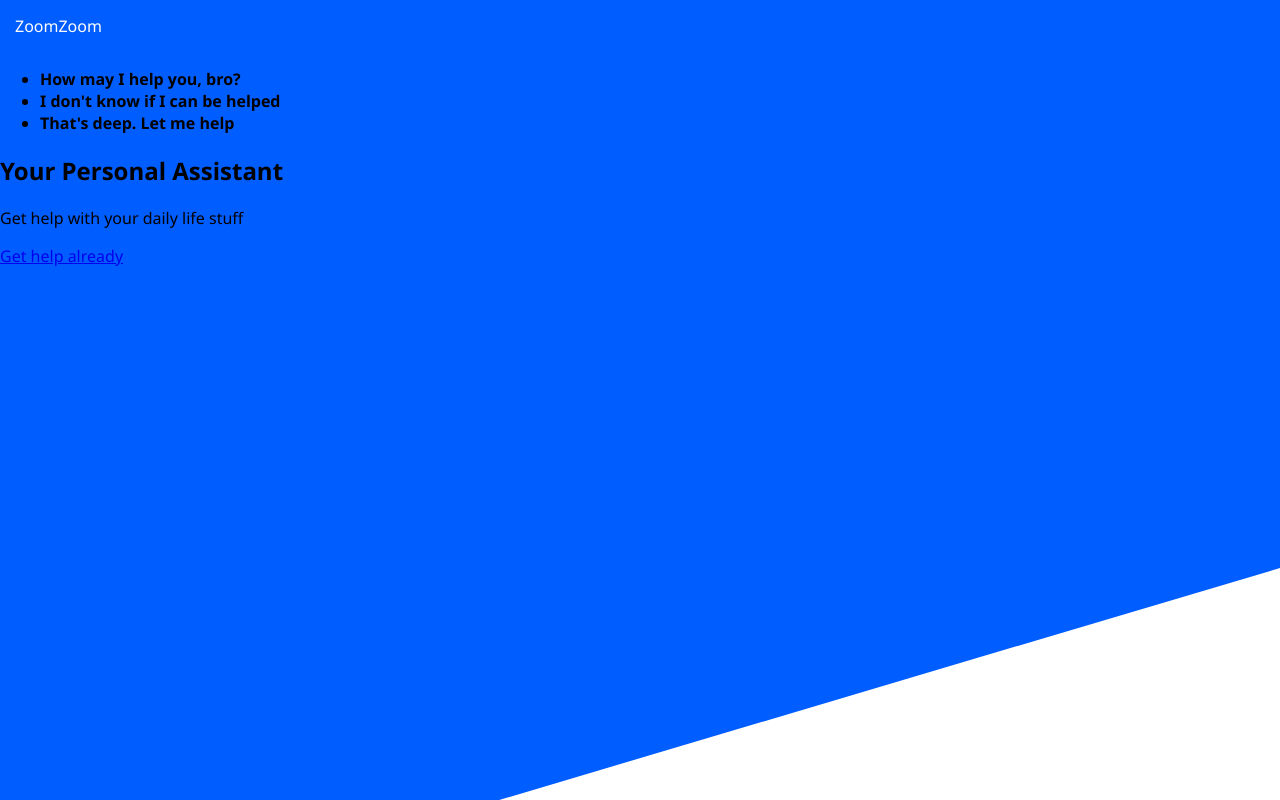
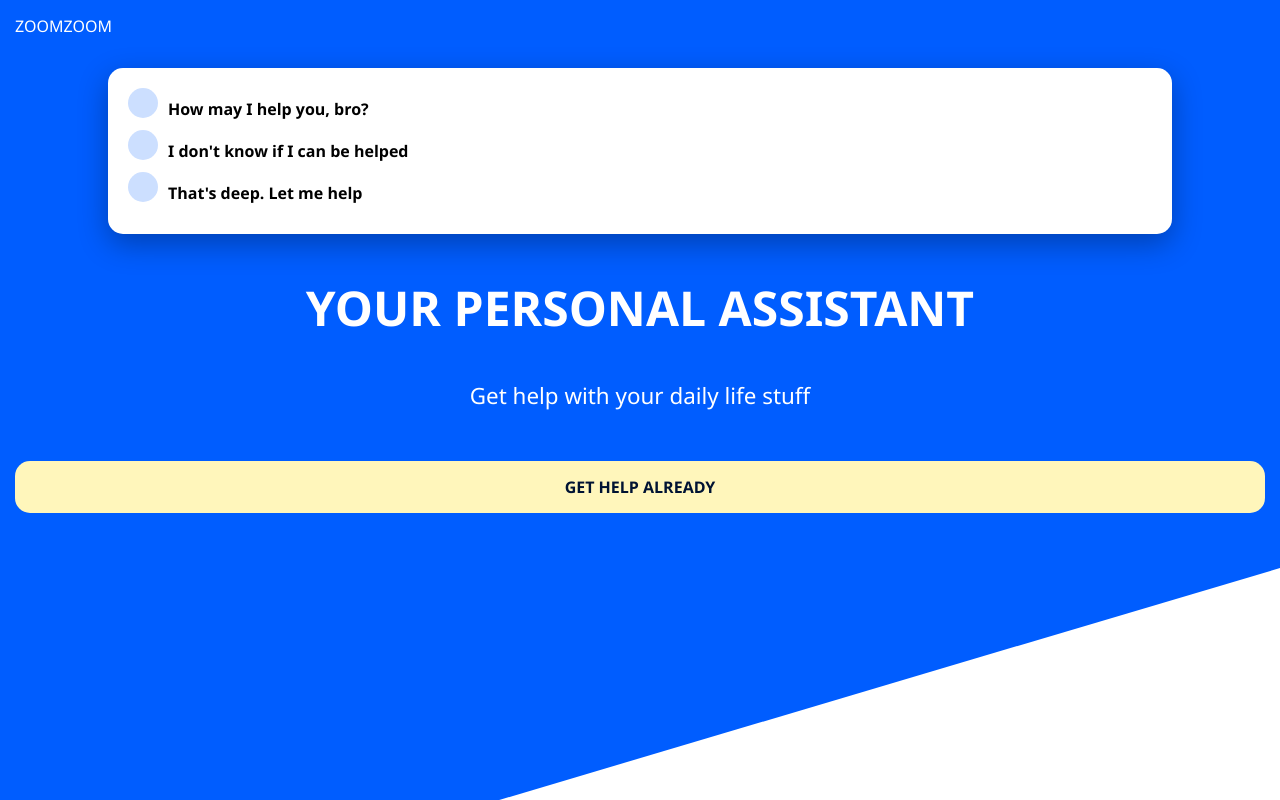
Before and after one commit to maxcore25/sass-responsive-example, a plain HTML site: page index.html in a window 1280 px wide. Drawn offline with Linux system fonts and the light colour scheme.

Commit message:
Card And Text Section Stylized

```diff
--- a/styles/main.scss
+++ b/styles/main.scss
@@ -1,8 +1,11 @@
 $colors: (
   primary: #005dff,
+  primary-light: lighten(#005dff, 40%),
+  primary-dark: darken(#005dff, 40%),
   accent: #fff6bb,
 );
 $padding: 15px;
+$borders: 15px;
 
 @function color($color-name) {
   @return map-get($colors, $color-name);
@@ -31,5 +34,71 @@ body {
     text-decoration: none;
     padding: $padding;
     display: block;
+    text-transform: uppercase;
   }
 }
+
+main {
+  section#card {
+    background: #fff;
+    padding: 20px;
+    margin: 1em auto;
+    border-radius: $borders;
+    box-shadow: 0 10px 30px rgba($color: #000000, $alpha: 0.3);
+    width: 80%;
+
+    ul {
+      list-style: none;
+      margin: 0;
+      padding: 0;
+
+      li {
+        margin-bottom: 10px;
+
+        span {
+          position: absolute;
+          width: 30px;
+          height: 30px;
+          background: color(primary-light);
+          border-radius: 50%;
+          margin-right: 10px;
+        }
+
+        strong {
+          display: inline-block;
+          margin-left: max(40px);
+          margin-top: 10px;
+        }
+      }
+    }
+  }
+
+  section#primary {
+    color: #fff;
+    padding: $padding;
+    text-align: center;
+
+    h1 {
+      font-size: 3em;
+      margin-top: 10px;
+      text-transform: uppercase;
+    }
+
+    p {
+      font-size: 1.4em;
+    }
+
+    a {
+      color: color(primary-dark);
+      border-radius: $borders;
+      text-decoration: none;
+      text-transform: uppercase;
+      font-weight: bold;
+      background: color(accent);
+      display: block;
+      text-align: center;
+      margin: 50px auto 0 auto;
+      padding: $padding;
+    }
+  }
+}
```
Also changed, not shown: styles/main.css, 1 other file.
